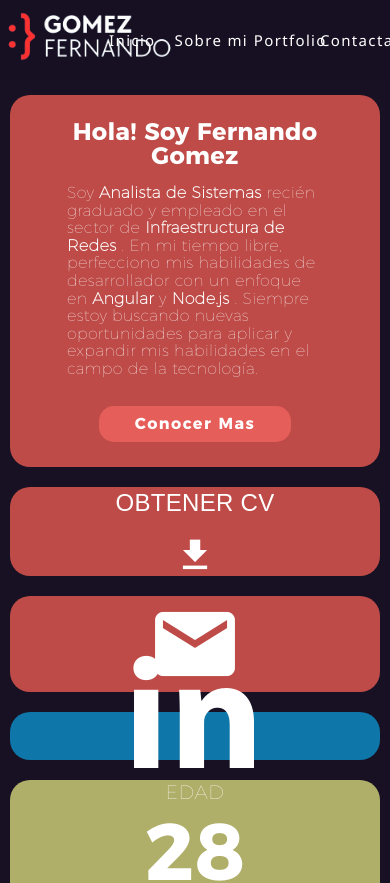
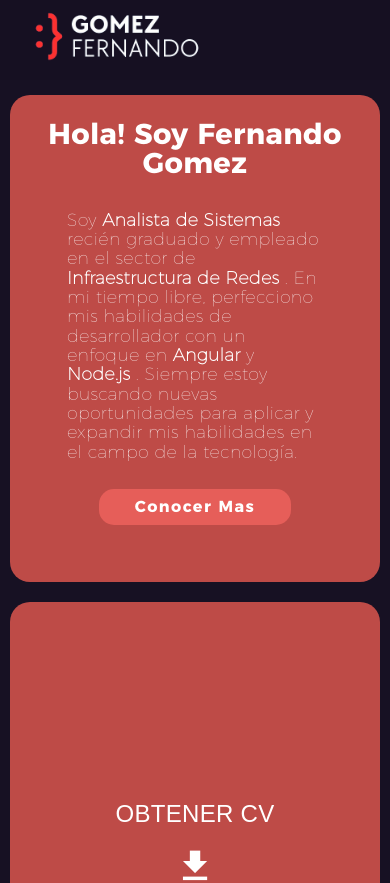
Before and after one commit to gomezfernando1995/porfolioAngular, an Angular app: page / in a window 390 px wide. Shown: the top 883 px of the page. Built offline with nearby package versions, Linux system fonts and the light colour scheme.

Commit message:
responsive-en casa

```diff
--- a/src/app/components/navbar/navbar.component.html
+++ b/src/app/components/navbar/navbar.component.html
@@ -6,10 +6,10 @@
   </div>
 
   <div class="cont-right">
-    <button mat-button>Inicio </button>
+    <!-- <button mat-button>Inicio </button>
     <button mat-button>Sobre mi</button>
     <button mat-button>Portfolio</button>
-    <button mat-button>Contactame</button>
+    <button mat-button>Contactame</button> -->
   </div>
 
 </mat-toolbar>
--- a/src/app/components/presentation/presentation.component.html
+++ b/src/app/components/presentation/presentation.component.html
@@ -22,10 +22,10 @@
 
         <div class="box cv">
             <h2>OBTENER CV</h2>
-            <mat-icon aria-hidden="false" aria-label="Example home icon"
+
+            <a href="https://dl.dropbox.com/scl/fi/smiptdb0yv6a4juszwa1q/cv-gomez-fernando.pdf?rlkey=skws6ss7hj28ux7ptf90qhojc&dl=0" download="" ><mat-icon aria-hidden="false" aria-label="Example home icon"
                 fontIcon="download">
-
-            </mat-icon>
+            </mat-icon></a>
 
         </div>
         <div class="box contact">
@@ -49,7 +49,8 @@
         </div>
 
         <div class="box linkedin">
-            <h2>in</h2>
+            <a href="https://www.linkedin.com/in/fernando-gomez-b8507a165/" target="_blank" > <h2>in</h2></a>
+
         </div>
 
         <div class="box age">
--- a/src/app/components/presentation/presentation.component.scss
+++ b/src/app/components/presentation/presentation.component.scss
@@ -7,7 +7,6 @@ section {
 }
 
 .container-grid {
-  height: 90vh;
   width: 75%;
   margin: 0 auto;
   display: grid;
@@ -38,7 +37,7 @@ section {
     margin-top: 6rem;
     // background-color: blue;
     display: flex;
-    width: 60%;
+    width: 70%;
     flex-direction: column;
   }
 
@@ -47,18 +46,25 @@ section {
     font-size: 2.5rem;
     line-height: 1;
     width: 70%;
+    height: 70%;
     margin-bottom: 2.5rem;
+    // background-color: blue;
   }
   p {
-    width: 70%;
+    width: 28rem;
+    // background-color: red;
     font-family: "monserrat-thin", sans-serif;
     font-size: 1.3rem;
     line-height: 1.1;
+    overflow: hidden;
+    text-overflow: ellipsis;
+
     // letter-spacing: 0.1em;
   }
 
   button{
     margin-top: 1rem;
+    margin-bottom: 2rem;
     border-radius:  15px;
     font-family: "monserrat-bold", sans-serif;
     font-size: 1rem;
@@ -90,6 +96,11 @@ section {
   }
 }
 
+a{
+  text-decoration: none;
+  color: white;
+}
+
 .contact {
   grid-area: contact;
   background-color: $red-target;
@@ -105,7 +116,6 @@ section {
     font-size: 6rem;
   }
 }
-
 
 .proyect {
   grid-area: proyect;
@@ -157,6 +167,7 @@ section {
     font-size: 10rem;
     color: white;
   }
+
 }
 
 .age {
@@ -186,16 +197,19 @@ section {
   }
 }
 
-.contact, .cv, .perfil {
+.contact, .cv, .perfil ,.linkedin{
     transition: background-color 0.2s ease;
   }
+
+.linkedin:hover{
+  background-color: #1087be;
+}
 
 .contact:hover, .cv:hover, .perfil:hover {
     background-color: $red-target-hover;
 }
 
 @media (max-width: 600px) {
-
 
   .container-grid {
     width: 100%;
@@ -247,9 +261,51 @@ section {
       background-color:#e65e59;
       width: 60%;
     }
+  }
+}
+
+
+@media (max-width: 1050px) {
+
+
+  .perfil {
+    padding: 5px;
+    display: flex;
+    align-items: center;
+    justify-content: center;
+
+
+    .container-info {
+      padding: 20px;
+      margin:0;
+      width: 90%;
+      display: flex;
+      align-items: center;
+      justify-content: center;
+      flex-direction: column;
+    }
+
+    h2 {
+      font-size: 1.8rem;
+      width: 100%;
+      text-align: center;
+      margin-bottom: 2rem;
+    }
+    p {
+      width: 80%;
+      font-size: 1.1rem;
+      line-height: 1.1;
+    }
+
+    button{
+      margin-top: 1rem;
+      border-radius:  15px;
+      font-size: 1rem;
+      color: white;
+      background-color:#e65e59;
+      width: 60%;
+    }
 
   }
 
-
-
 }
```
